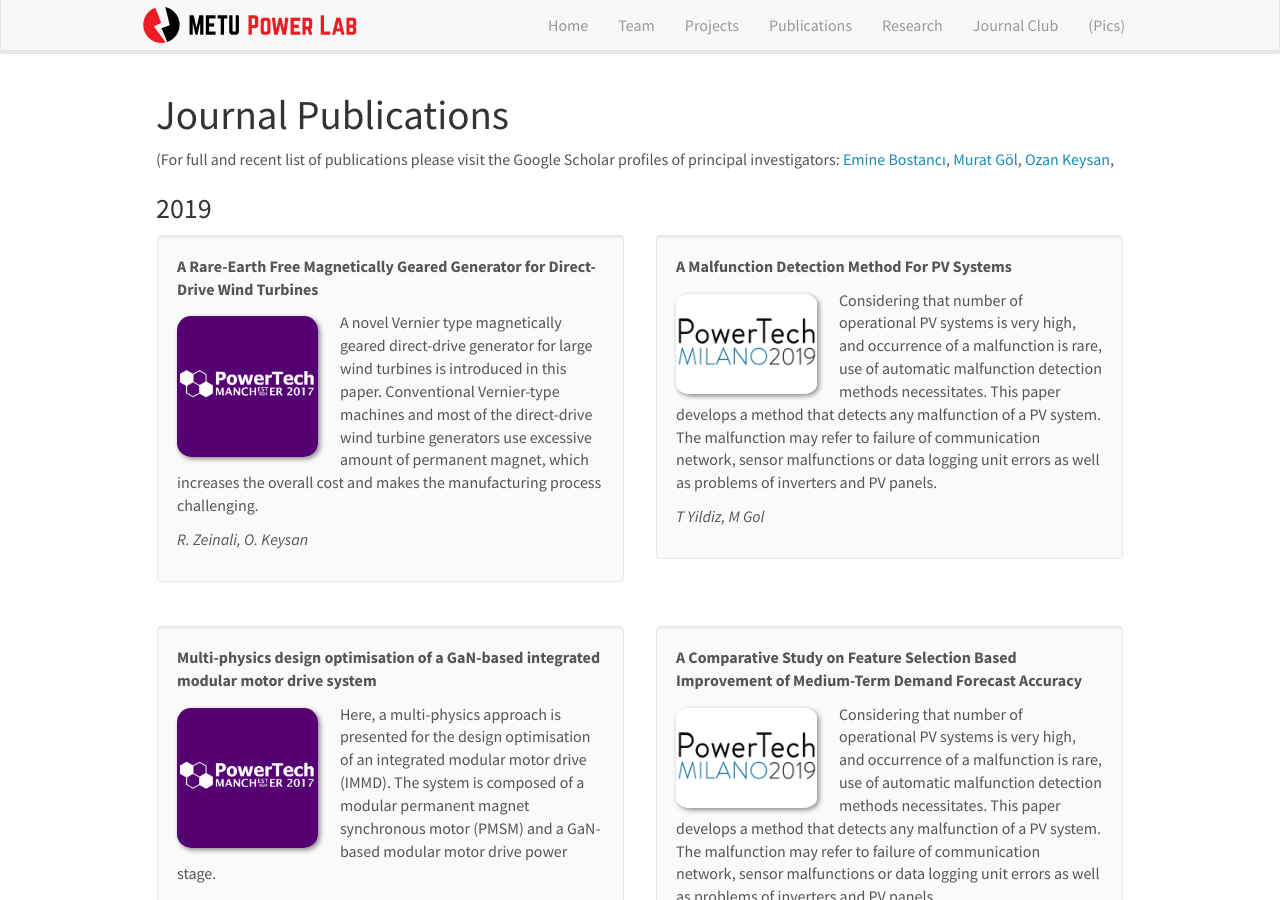
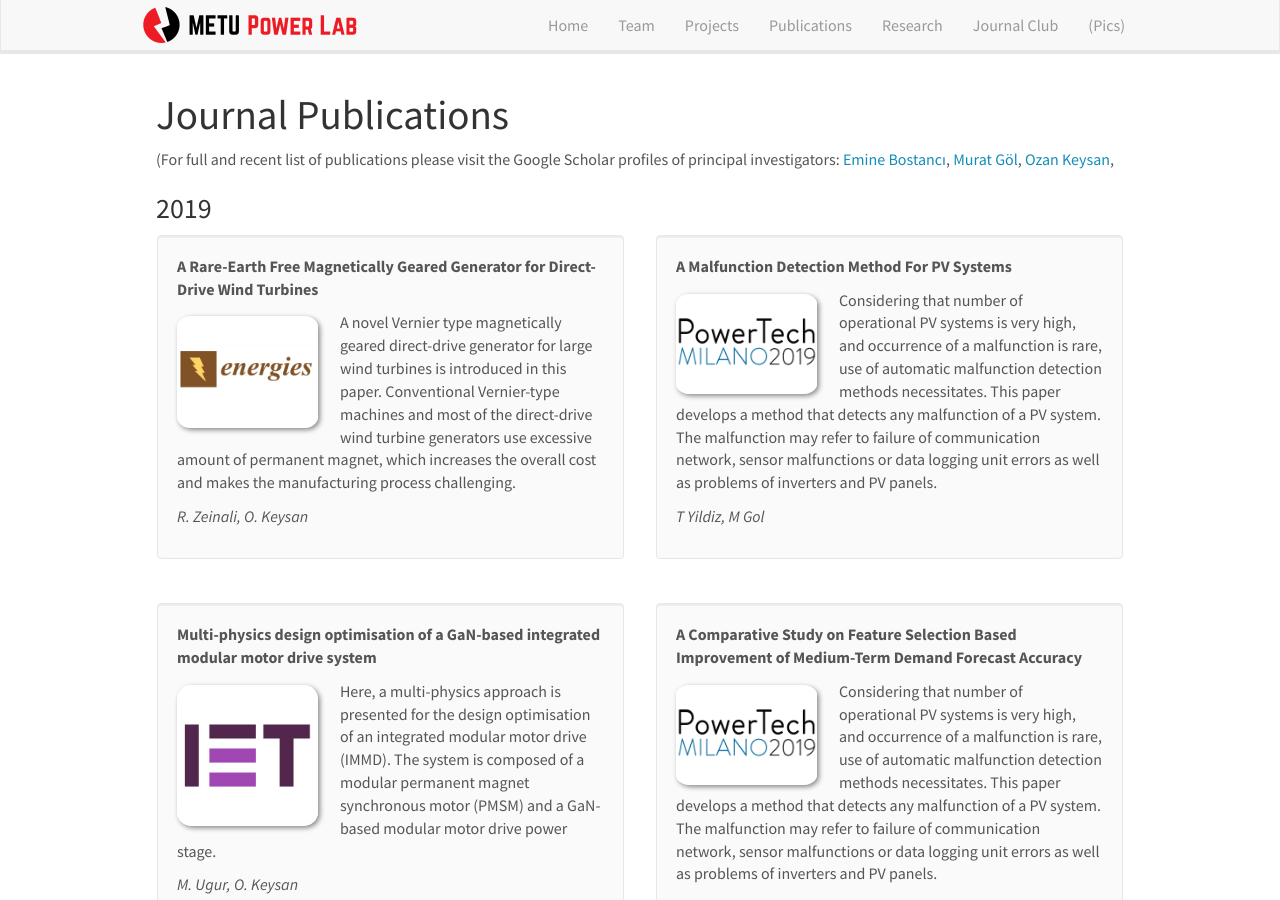
Before and after one commit to odtu/odtu.github.io, a Jekyll site: the page built from _pages/publications.md, in a window 1280 px wide and 900 px high. Built offline with Jekyll 4.4.1, drawn with Linux system fonts in a browser that asks for light colours; nearby versions of some CDN libraries.

Commit message:
Update publist2019.yml

```diff
--- a/_data/publist2019.yml
+++ b/_data/publist2019.yml
@@ -1,5 +1,5 @@
 - title: "A Rare-Earth Free Magnetically Geared Generator for Direct-Drive Wind Turbines"
-  image: 17.jpg
+  image: energies.jpg
   description: A novel Vernier type magnetically geared direct-drive generator for large wind turbines is introduced in this paper. Conventional Vernier-type machines and most of the direct-drive wind turbine generators use excessive amount of permanent magnet, which increases the overall cost and makes the manufacturing process challenging.
   authors: R. Zeinali, O. Keysan
   link: https://www.mdpi.com/1996-1073/12/3/447
@@ -19,7 +19,7 @@
   new2: 2019 IEEE Milan PowerTech, 1-6
 
 - title: "Multi-physics design optimisation of a GaN-based integrated modular motor drive system"
-  image: 17.jpg
+  image: iet.jpg
   description: Here, a multi-physics approach is presented for the design optimisation of an integrated modular motor drive (IMMD). The system is composed of a modular permanent magnet synchronous motor (PMSM) and a GaN-based modular motor drive power stage.
   authors: M. Ugur, O. Keysan
   link: https://digital-library.theiet.org/content/journals/10.1049/joe.2018.8258
@@ -79,7 +79,7 @@
   new2: International Conference “New Technologies, Development and Applications”
 
 - title: "Performance comparison of passive series R and shunt RC damped LCL filter for grid-connected inverters"
-  image: 1.jpg
+  image: iet.jpg
   description: LCL filters are widely used in distributed power-generation systems to attenuate high-frequency harmonics caused by pulse-width modulation switching of grid-connected inverters. A resonance occurs due to the series-connected reactive components. In order to damp resonance effects, active and passive damping methods are used.
   authors: H Temiz, E Demirok, O Keysan, A Türkay, B Çetinkaya
   link: https://ieeexplore.ieee.org/abstract/document/8804928
```
